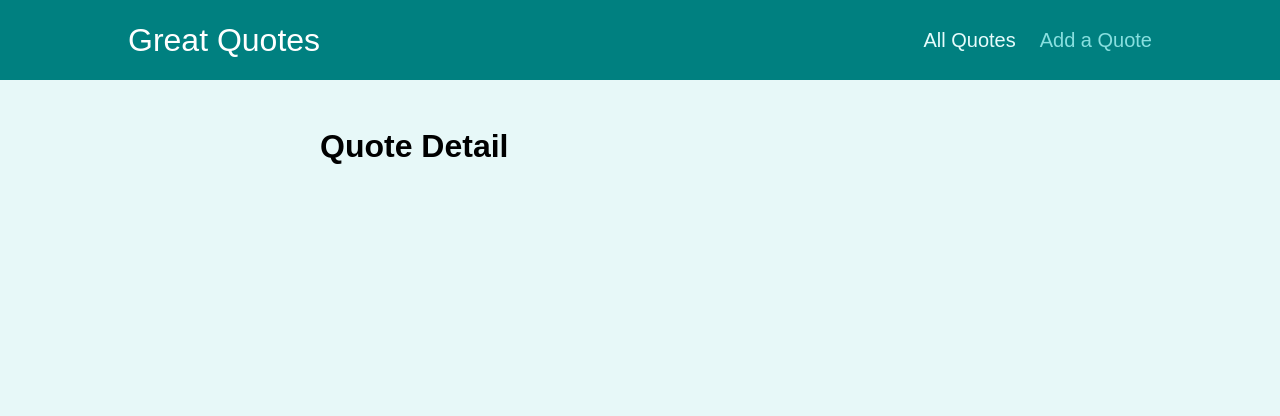
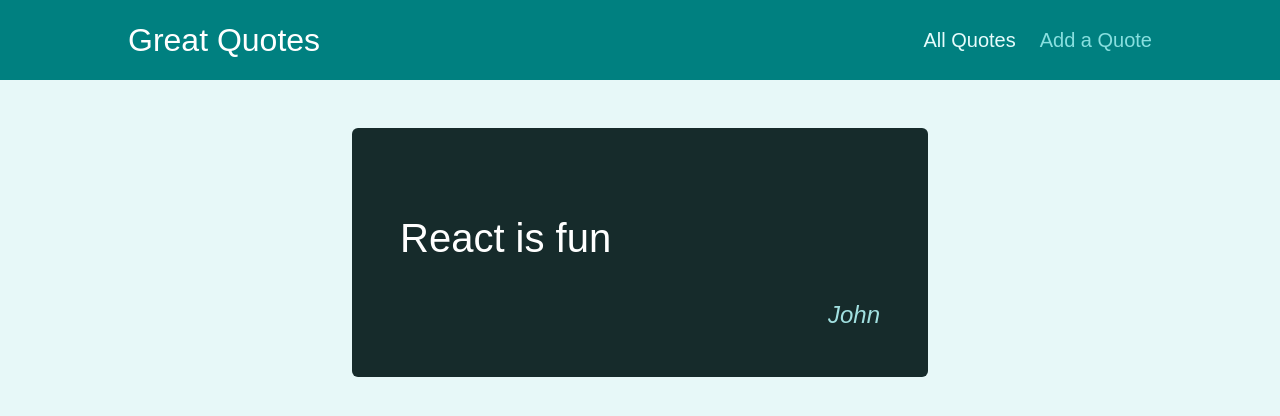
Before and after one commit to MS-D-rei/React_Router_Sample_App, a React (Vite) app: page /quotes/q1 in a window 1280 px wide. Shown: the top 416 px of the page. Built offline with nearby package versions, Linux system fonts and the light colour scheme.

Commit message:
add HighlightedQuote component to QuoteDetail

```diff
--- a/src/components/pages/QuoteDetail.tsx
+++ b/src/components/pages/QuoteDetail.tsx
@@ -1,11 +1,29 @@
 import { Route, useParams } from 'react-router-dom';
 import Comments from '@/components/comments/Comments';
+import { QuoteType } from '@/components/quotes/types';
+import HighlightedQuote from '../quotes/HighlightedQuote';
+
+const DUMMY_QUOTES: QuoteType[] = [
+  { id: 'q1', author: 'John', text: 'React is fun' },
+  { id: 'q2', author: 'Mary', text: 'Rust is fun' },
+];
+
+interface paramsProps {
+  quoteId: string;
+}
 
 function QuoteDetail() {
-  const params = useParams();
+  const params = useParams<paramsProps>();
+
+  const quote = DUMMY_QUOTES.find((quote) => quote.id === params.quoteId);
+
+  if (!quote) {
+    return <p>No Quote Found</p>;
+  }
+
   return (
     <>
-      <h1>Quote Detail</h1>
+      <HighlightedQuote author={quote.author} text={quote.text} />
       <Route path={`/quotes/:quoteId/comments`}>
         <Comments />
       </Route>
--- /dev/null
+++ b/src/components/quotes/HighlightedQuote.tsx
@@ -0,0 +1,17 @@
+import { HighlightedQuoteFigure } from "@/components/quotes/HighlightedQuoteStyle";
+
+interface HighlightedQuoteProps {
+  author: string | undefined;
+  text: string | undefined;
+}
+
+function HighlightedQuote({ author, text }: HighlightedQuoteProps) {
+  return (
+    <HighlightedQuoteFigure>
+      <p>{text}</p>
+      <figcaption>{author}</figcaption>
+    </HighlightedQuoteFigure>
+  );
+}
+
+export default HighlightedQuote;
--- /dev/null
+++ b/src/components/quotes/HighlightedQuoteStyle.ts
@@ -0,0 +1,22 @@
+import styled from 'styled-components';
+
+export const HighlightedQuoteFigure = styled.figure`
+  background-color: #162b2b;
+  color: white;
+  border-radius: 6px;
+  padding: 3rem;
+  margin: 3rem auto;
+  width: 90%;
+  max-width: 40rem;
+
+  & p {
+    font-size: 2.5rem;
+  }
+
+  & figcaption {
+    font-style: italic;
+    font-size: 1.5rem;
+    text-align: right;
+    color: #a1e0e0;
+  }
+`;
--- a/src/components/quotes/QuoteItem.tsx
+++ b/src/components/quotes/QuoteItem.tsx
@@ -1,4 +1,4 @@
-import { QuoteItemA, QuoteItemLi } from '@/components/quotes/QuoteItemStyle';
+import { QuoteItemLink, QuoteItemLi } from '@/components/quotes/QuoteItemStyle';
 
 interface QuoteItemProps {
   id: string;
@@ -6,7 +6,7 @@ interface QuoteItemProps {
   text: string;
 }
 
-function QuoteITem({ author, text }: QuoteItemProps) {
+function QuoteITem({ id, author, text }: QuoteItemProps) {
   return (
     <QuoteItemLi>
       <figure>
@@ -15,7 +15,7 @@ function QuoteITem({ author, text }: QuoteItemProps) {
         </blockquote>
         <figcaption>{author}</figcaption>
       </figure>
-      <QuoteItemA>View Fullscreen</QuoteItemA>
+      <QuoteItemLink to={`/quotes/${id}`}>View Fullscreen</QuoteItemLink>
     </QuoteItemLi>
   );
 }
--- a/src/components/quotes/QuoteItemStyle.ts
+++ b/src/components/quotes/QuoteItemStyle.ts
@@ -1,3 +1,4 @@
+import { Link } from 'react-router-dom';
 import styled from 'styled-components';
 
 export const QuoteItemLi = styled.li`
@@ -38,7 +39,7 @@ export const QuoteItemLi = styled.li`
   }
 `;
 
-export const QuoteItemA = styled.a`
+export const QuoteItemLink = styled(Link)`
   text-decoration: none;
   background-color: teal;
   color: white;
```
Also changed, not shown: 1 other file (tests, documents, lock files or other folders).
